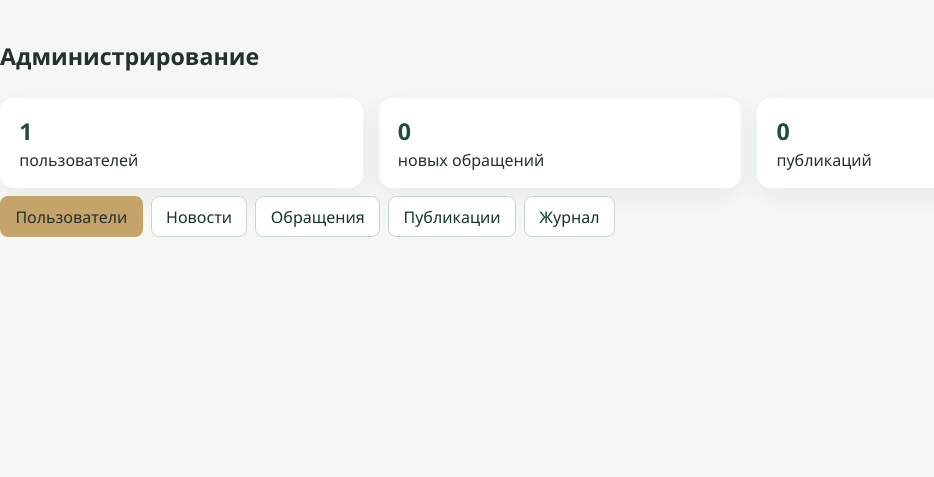
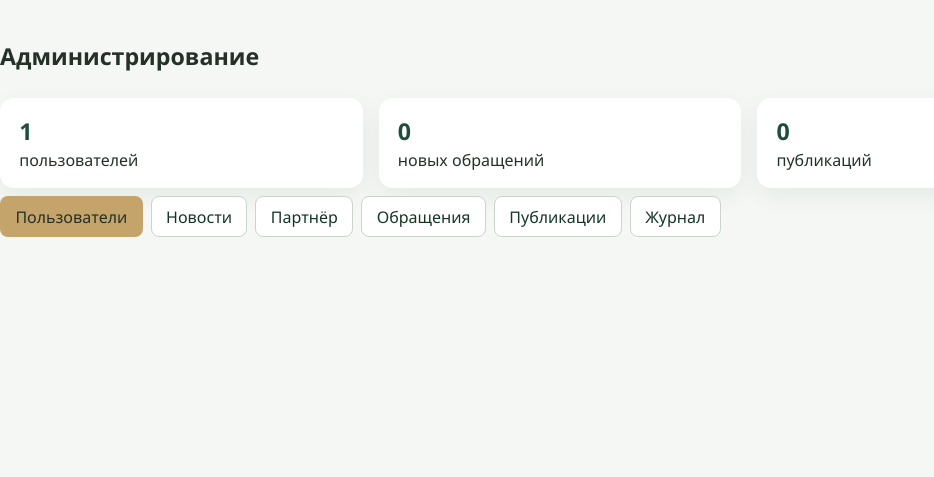
Before and after one commit to Dmitrii9898/noc-portal, a Django app: page /office/manage/ in a window 1280 px wide. Shown: the part 133-610 px from the top of the page, without its empty margins (0-934 px from the left). Run offline with Django 4.2, Linux system fonts and the light colour scheme; the visitor is signed in with stand-in values (Sample User, id 1); data comes from the database, SQL or seed files in the repository; data that the repository does not hold is empty.

Commit message:
Дать администратору добавлять партнёра.

```diff
--- a/center/urls.py
+++ b/center/urls.py
@@ -18,6 +18,7 @@ urlpatterns = [
     path("manage/", views.manage_home, name="manage_home"),
     path("manage/directions/<int:pk>/", views.manage_direction, name="manage_direction"),
     path("manage/users/", views.manage_users, name="manage_users"),
+    path("manage/partners/new/", views.manage_partner_add, name="manage_partner_add"),
     path("manage/news/", views.manage_news, name="manage_news"),
     path("manage/feedback/", views.manage_feedback, name="manage_feedback"),
     path("manage/publications/", views.manage_publications, name="manage_publications"),
--- a/center/views.py
+++ b/center/views.py
@@ -8,7 +8,7 @@ from accounts.models import AppUser, Role
 from pages.forms import NewsForm
 from pages.models import Feedback, News
 
-from .forms import DirectionSummaryForm, EventForm, ProjectForm
+from .forms import DirectionSummaryForm, EventForm, PartnerForm, ProjectForm
 from .exports import applications_csv, applications_docx, applications_xlsx
 from .models import Application, AuditLog, Direction, Event, Partner, Project, Publication
 from .services import ApplyError, decide, open_seats, queue_summary
@@ -183,6 +183,17 @@ def manage_users(request):
 
 
 @admin_required
+def manage_partner_add(request):
+    request.breadcrumbs = [("Администрирование", "/office/manage/"), ("Новый партнёр", None)]
+    form = PartnerForm(request.POST or None)
+    if request.method == "POST" and form.is_valid():
+        form.save()
+        messages.success(request, "Партнёр добавлен.")
+        return redirect("pages:partners")
+    return render(request, "office/event_form.html", {"form": form, "heading": "Новый партнёр"})
+
+
+@admin_required
 def manage_news(request):
     request.breadcrumbs = [("Администрирование", "/office/manage/"), ("Новости", None)]
     if request.method == "POST":
--- a/templates/manage/home.html
+++ b/templates/manage/home.html
@@ -11,6 +11,7 @@
 <a class="btn btn-gold" href="{% url 'center:manage_users' %}">Пользователи</a>
 {% for item in directions %}<a class="btn btn-outline-secondary" href="{% url 'center:manage_direction' item.pk %}">ЦУР {{ item.code }}</a>{% endfor %}
 <a class="btn btn-outline-secondary" href="{% url 'center:manage_news' %}">Новости</a>
+<a class="btn btn-outline-secondary" href="{% url 'center:manage_partner_add' %}">Партнёр</a>
 <a class="btn btn-outline-secondary" href="{% url 'center:manage_feedback' %}">Обращения</a>
 <a class="btn btn-outline-secondary" href="{% url 'center:manage_publications' %}">Публикации</a>
 <a class="btn btn-outline-secondary" href="{% url 'center:manage_audit' %}">Журнал</a>
```
Also changed, not shown: center/forms.py (+13 -1 lines).
